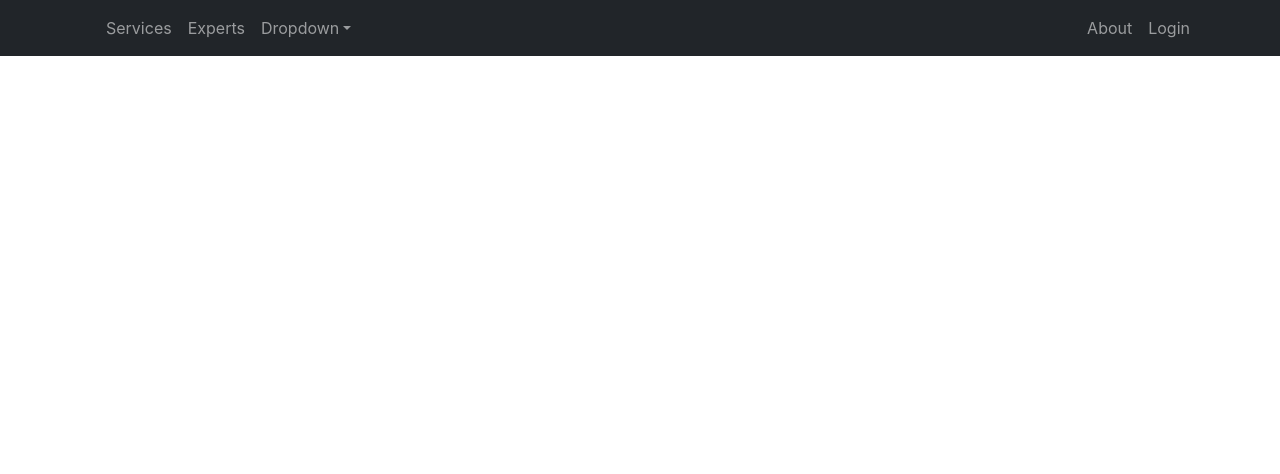
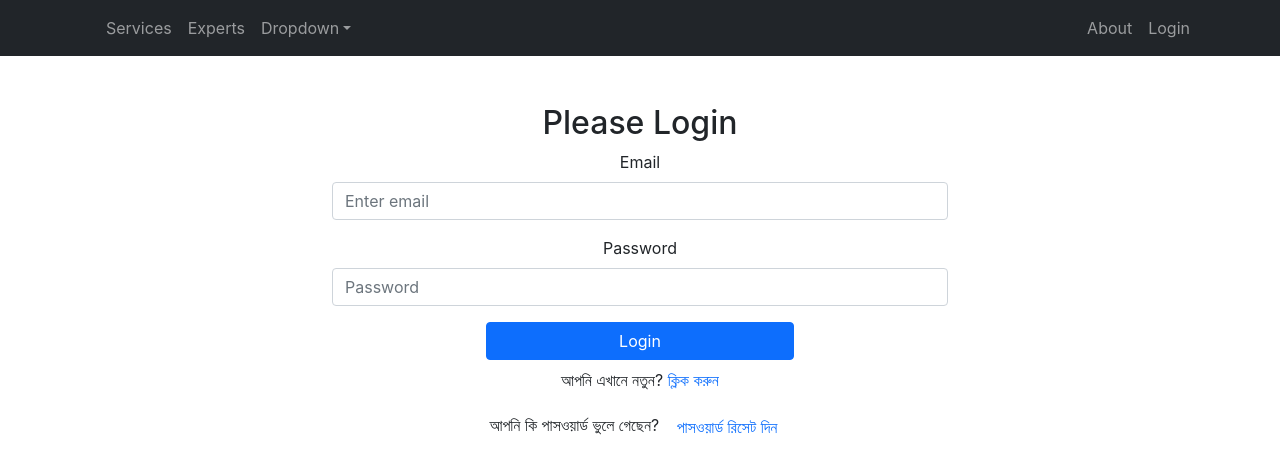
Before and after one commit to akram56789/warehouse-management, a React (Create React App) app: page /login in a window 1280 px wide. Shown: the top 474 px of the page. Built offline with nearby package versions, Linux system fonts and the light colour scheme; no server answers.

Commit message:
login form done

```diff
--- a/package.json
+++ b/package.json
@@ -14,6 +14,7 @@
     "react-firebase-hooks": "^5.0.3",
     "react-router-dom": "^6.3.0",
     "react-scripts": "5.0.1",
+    "react-toastify": "^9.0.0",
     "web-vitals": "^2.1.4"
   },
   "scripts": {
--- a/src/Pages/Login/Login/Login.js
+++ b/src/Pages/Login/Login/Login.js
@@ -1,8 +1,92 @@
-import React from 'react';
+import React, { useRef } from 'react';
+import { Button, Form } from 'react-bootstrap';
+import { useSendPasswordResetEmail, useSignInWithEmailAndPassword } from 'react-firebase-hooks/auth';
+import { Link, useLocation, useNavigate } from 'react-router-dom';
+import { toast, ToastContainer } from 'react-toastify';
+import 'react-toastify/dist/ReactToastify.css';
+import auth from '../../../firebase.init';
 
 const Login = () => {
+    const emailRef = useRef('')
+    const passwordRef = useRef('')
+    const navigate = useNavigate()
+    const location = useLocation()
+
+    let errorElement;
+
+    let from = location.state?.from?.pathname || '/'
+
+    const [
+        signInWithEmailAndPassword,
+        user,
+        loading,
+        error,
+    ] = useSignInWithEmailAndPassword(auth);
+
+    const [sendPasswordResetEmail ] = useSendPasswordResetEmail(
+        auth
+    );
+
+    if (user) {
+        navigate(from, { replace: true });
+    }
+
+    if (error) {
+        errorElement = <p className='text-danger'>Error: {error?.message} </p>
+
+
+    }
+
+    const handleSubmit = event => {
+        event.preventDefault()
+        const email = emailRef.current.value;
+        const password = passwordRef.current.value;
+
+        // console.log(email, password);
+        signInWithEmailAndPassword(email, password)
+    }
+
+    const navigateRegister = event => {
+        navigate('/register')
+    }
+
+    const resetPassword = async() =>{
+        const email = emailRef.current.value;
+       if(email){
+        await sendPasswordResetEmail(email);
+        toast('send email');
+       }
+       else{
+           toast('please enter your email')
+       }
+
+    }
+
+
     return (
-        <div>
+        <div className='container w-50 mx-auto '>
+            <h2 className='text-dark text-center mt-5'>Please Login</h2>
+            <Form onSubmit={handleSubmit}>
+                <Form.Group className="mb-3" controlId="formBasicEmail">
+                    <Form.Label>Email</Form.Label>
+                    <Form.Control ref={emailRef} type="email" placeholder="Enter email" required />
+
+                </Form.Group>
+
+                <Form.Group className="mb-3" controlId="formBasicPassword">
+                    <Form.Label>Password</Form.Label>
+                    <Form.Control ref={passwordRef} type="password" placeholder="Password" required />
+                </Form.Group>
+
+
+               <Button className='bg-primary w-50 mx-auto d-block mb-2' type="submit">Login</Button>
+
+            </Form>
+            {errorElement}
+            <p className='mx-auto'>আপনি এখানে নতুন?    <Link to="/register" className='text-primary pe-auto text-decoration-none' onClick={navigateRegister}>ক্লিক করুন</Link></p>
+            <p className='mx-auto'>আপনি কি পাসওয়ার্ড ভুলে গেছেন?    <button   className=' btn btn-link text-primary ps-auto text-decoration-none' onClick={resetPassword}>পাসওয়ার্ড রিসেট দিন</button></p>
+
+            <ToastContainer />
 
         </div>
     );
```
Also changed, not shown: 1 other file (tests, documents, lock files or other folders).
